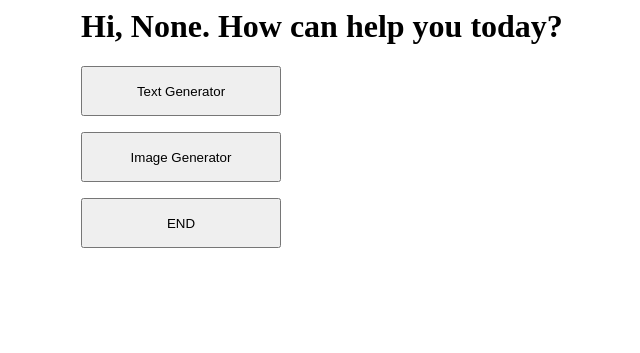
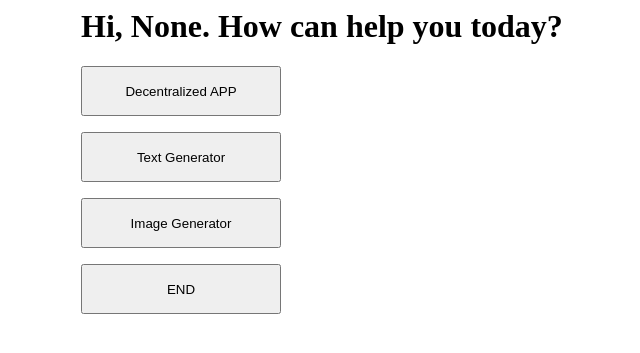
Before and after one commit to LiziY0801/Final_Project_NTU, a Flask app: page /main in a window 1280 px wide. Shown: the top 353 px of the page, without its empty margins (243-883 px from the left). Run offline with Flask 3, Linux system fonts and the light colour scheme.

Commit message:
Update main.html

```diff
--- a/templates/main.html
+++ b/templates/main.html
@@ -7,11 +7,15 @@
 
  <div class="container">
  <h1>Hi, {{r}}. How can help you today?</h1>
+ <form action="/DApp" method="post">
+  <p><input type="submit" value="Decentralized APP" style="width:200px;height:50px;"></p>
+</form>
  <form action="/text_gpt" method="post">
    <input type = "submit" value="Text Generator" style="width:200px;height:50px;">
  </form>
  <form action="/image_gpt" method="post">
    <input type = "submit" value="Image Generator" style="width:200px;height:50px;">
+
  </form>
  <form action="/end" method="post">
    <input type = "submit" value="END" style="width:200px;height:50px;">
```
